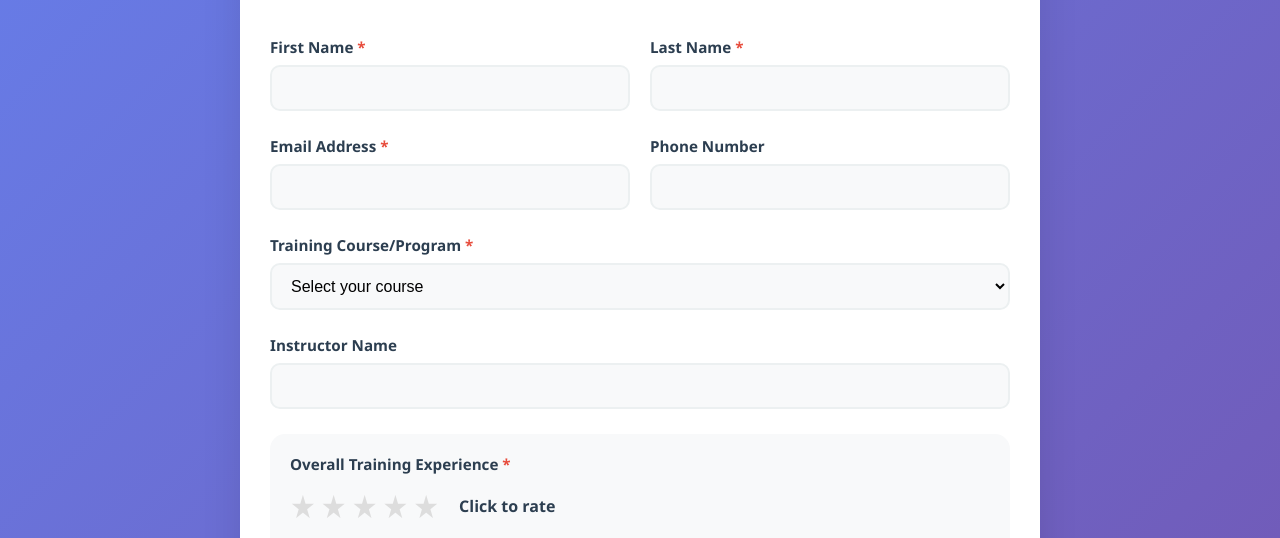
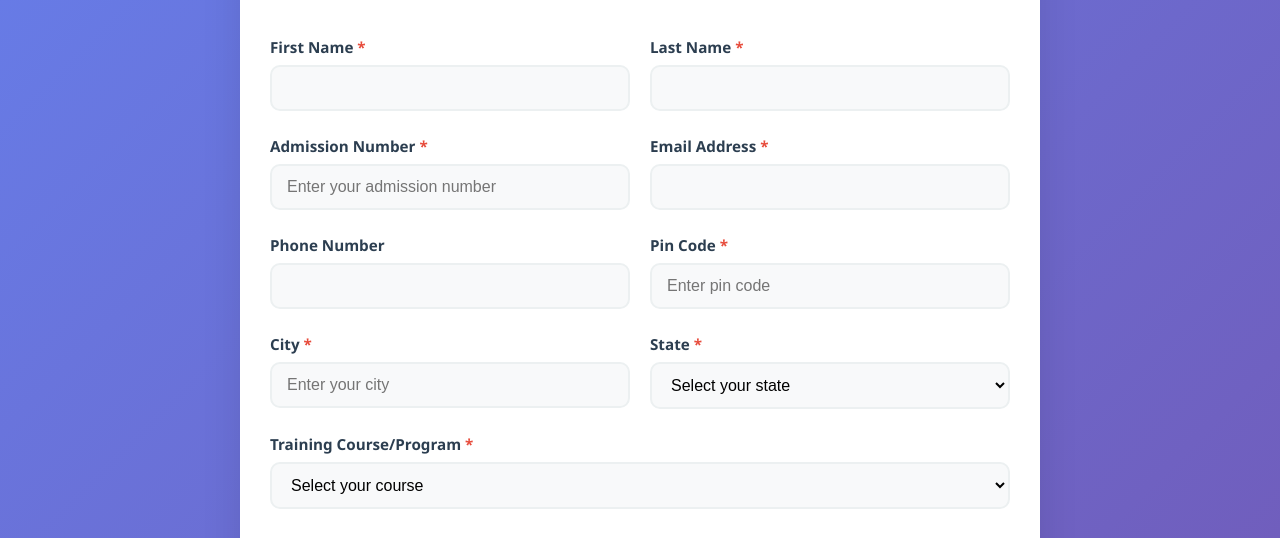
Before and after one commit to aliakbar8687/feedback-, a plain HTML site: page index.html in a window 1280 px wide. Shown: the part 192-730 px from the top of the page. Drawn offline with Linux system fonts and the light colour scheme.

Commit message:
Update index.html

```diff
--- a/index.html
+++ b/index.html
@@ -304,12 +304,72 @@
 
                 <div class="form-row">
                     <div class="form-group">
+                        <label for="admissionNumber">Admission Number <span class="required">*</span></label>
+                        <input type="text" id="admissionNumber" name="admissionNumber" required placeholder="Enter your admission number">
+                    </div>
+                    <div class="form-group">
                         <label for="email">Email Address <span class="required">*</span></label>
                         <input type="email" id="email" name="email" required>
                     </div>
+                </div>
+
+                <div class="form-row">
                     <div class="form-group">
                         <label for="phone">Phone Number</label>
                         <input type="tel" id="phone" name="phone">
+                    </div>
+                    <div class="form-group">
+                        <label for="pincode">Pin Code <span class="required">*</span></label>
+                        <input type="text" id="pincode" name="pincode" required placeholder="Enter pin code" maxlength="6" pattern="[0-9]{6}">
+                    </div>
+                </div>
+
+                <div class="form-row">
+                    <div class="form-group">
+                        <label for="city">City <span class="required">*</span></label>
+                        <input type="text" id="city" name="city" required placeholder="Enter your city">
+                    </div>
+                    <div class="form-group">
+                        <label for="state">State <span class="required">*</span></label>
+                        <select id="state" name="state" required>
+                            <option value="">Select your state</option>
+                            <option value="andhra-pradesh">Andhra Pradesh</option>
+                            <option value="arunachal-pradesh">Arunachal Pradesh</option>
+                            <option value="assam">Assam</option>
+                            <option value="bihar">Bihar</option>
+                            <option value="chhattisgarh">Chhattisgarh</option>
+                            <option value="goa">Goa</option>
+                            <option value="gujarat">Gujarat</option>
+                            <option value="haryana">Haryana</option>
+                            <option value="himachal-pradesh">Himachal Pradesh</option>
+                            <option value="jharkhand">Jharkhand</option>
+                            <option value="karnataka">Karnataka</option>
+                            <option value="kerala">Kerala</option>
+                            <option value="madhya-pradesh">Madhya Pradesh</option>
+                            <option value="maharashtra">Maharashtra</option>
+                            <option value="manipur">Manipur</option>
+                            <option value="meghalaya">Meghalaya</option>
+                            <option value="mizoram">Mizoram</option>
+                            <option value="nagaland">Nagaland</option>
+                            <option value="odisha">Odisha</option>
+                            <option value="punjab">Punjab</option>
+                            <option value="rajasthan">Rajasthan</option>
+                            <option value="sikkim">Sikkim</option>
+                            <option value="tamil-nadu">Tamil Nadu</option>
+                            <option value="telangana">Telangana</option>
+                            <option value="tripura">Tripura</option>
+                            <option value="uttar-pradesh">Uttar Pradesh</option>
+                            <option value="uttarakhand">Uttarakhand</option>
+                            <option value="west-bengal">West Bengal</option>
+                            <option value="andaman-nicobar">Andaman and Nicobar Islands</option>
+                            <option value="chandigarh">Chandigarh</option>
+                            <option value="dadra-nagar-haveli">Dadra and Nagar Haveli and Daman and Diu</option>
+                            <option value="delhi">Delhi</option>
+                            <option value="jammu-kashmir">Jammu and Kashmir</option>
+                            <option value="ladakh">Ladakh</option>
+                            <option value="lakshadweep">Lakshadweep</option>
+                            <option value="puducherry">Puducherry</option>
+                        </select>
                     </div>
                 </div>
 
@@ -553,7 +613,28 @@
         });
 
         // Initialize star ratings when page loads
-        document.addEventListener('DOMContentLoaded', initStarRatings);
+        document.addEventListener('DOMContentLoaded', function() {
+            initStarRatings();
+
+            // Add pin code validation
+            const pincodeField = document.getElementById('pincode');
+            pincodeField.addEventListener('input', function(e) {
+                // Remove non-numeric characters
+                this.value = this.value.replace(/[^0-9]/g, '');
+
+                // Limit to 6 digits
+                if (this.value.length > 6) {
+                    this.value = this.value.slice(0, 6);
+                }
+            });
+
+            // Add admission number formatting
+            const admissionField = document.getElementById('admissionNumber');
+            admissionField.addEventListener('input', function(e) {
+                // Convert to uppercase for consistency
+                this.value = this.value.toUpperCase();
+            });
+        });
     </script>
 </body>
 </html>
```
